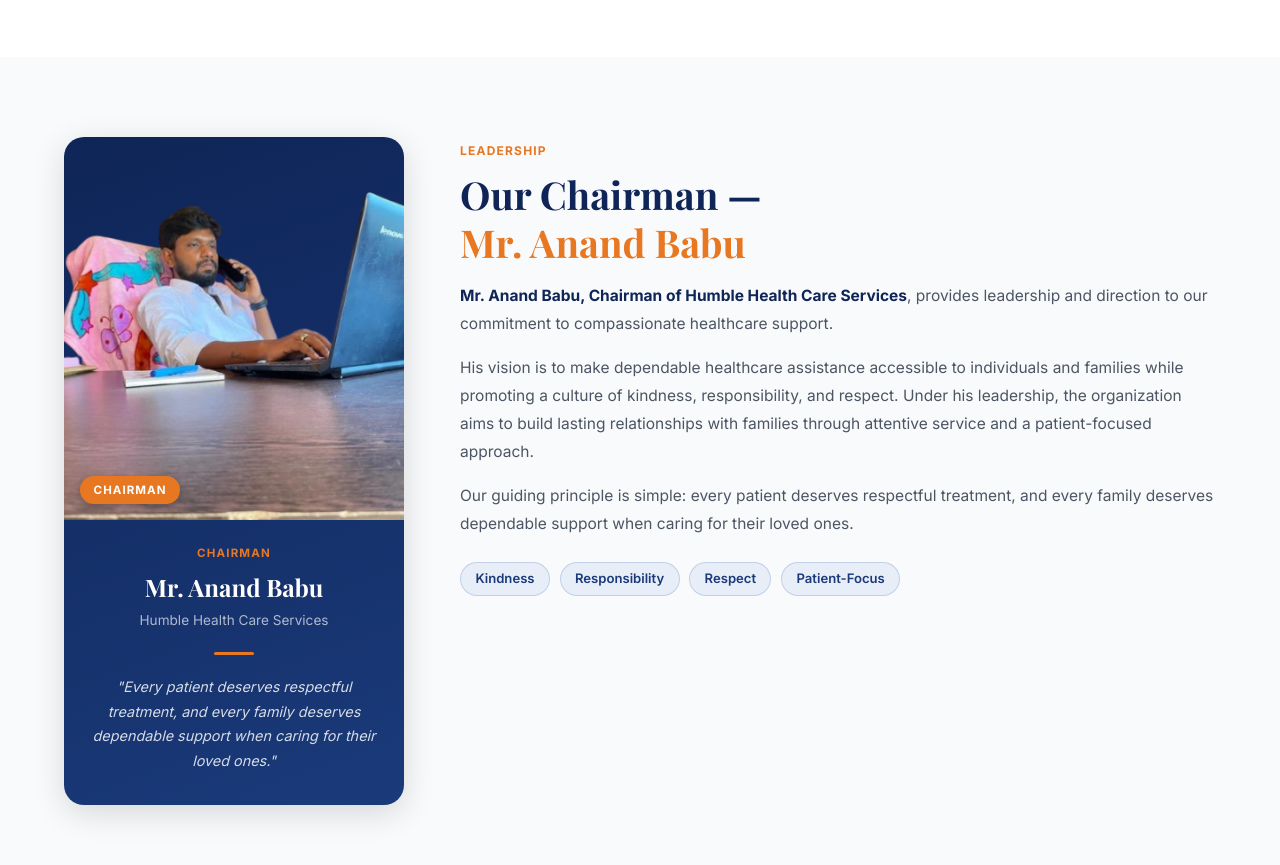
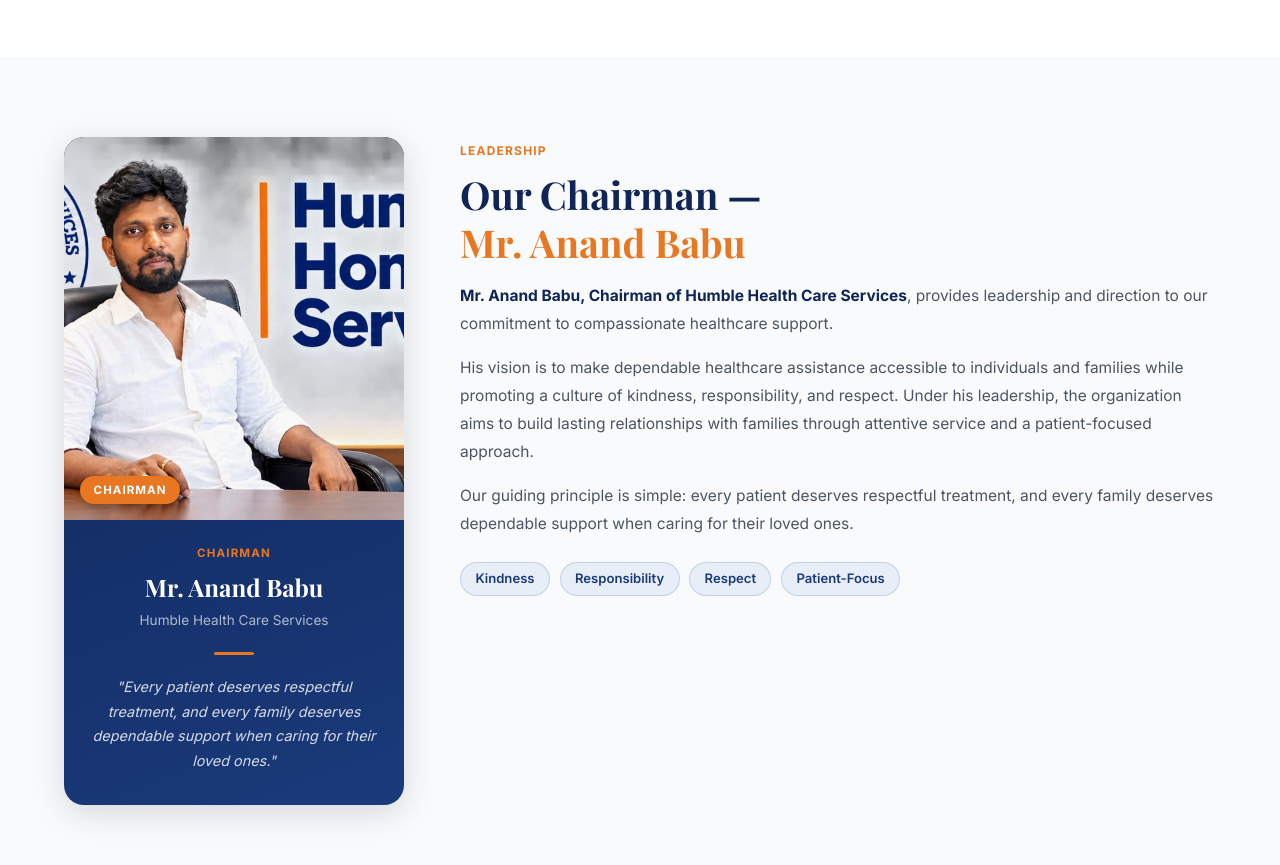
Before and after one commit to Snapbrio321/HumbleHomeCare, a React (Vite) app: page /about in a window 1280 px wide. Shown: the part 1400-2265 px from the top of the page. Built offline with nearby package versions, Linux system fonts and the light colour scheme.

Commit message:
fix: replace chairman photo with new professional photo (chairman 2 pick)

```diff
--- a/src/pages/AboutPage.jsx
+++ b/src/pages/AboutPage.jsx
@@ -178,7 +178,7 @@
           <div className="chairman-card">
             <div className="chairman-photo-wrap">
               <img
-                src="/chairman.png"
+                src="/chairman.jpg?v=2"
                 alt="Mr. Anand Babu – Chairman, Humble Health Care Services"
                 className="chairman-photo"
               />
```
Also changed, not shown: public/chairman.jpg (added), public/chairman.png.
